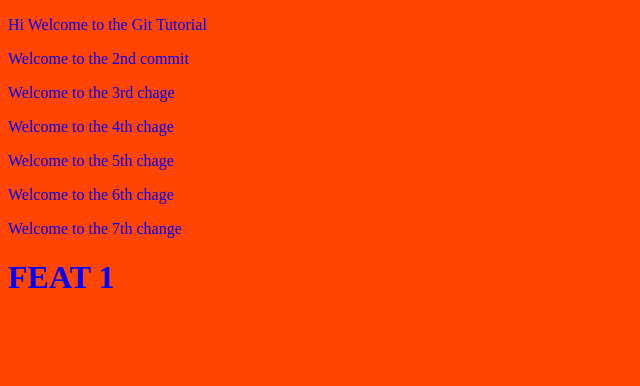
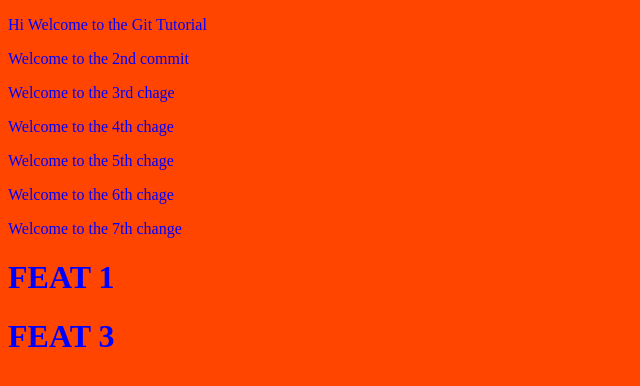
Before and after one commit to bisoyibadri-collab/athena, a plain HTML site: page index.html in a window 1280 px wide. Shown: the whole page, without its empty margins (0-640 px from the left). Drawn offline with Linux system fonts and the light colour scheme.

Commit message:
feat-3 1

```diff
--- a/index.html
+++ b/index.html
@@ -16,6 +16,7 @@
     <p>Welcome to the 7th change</p>
 
     <h1>FEAT 1</h1>
+    <h1>FEAT 3</h1>
 
 </body>
 <style>
```
Also changed, not shown: hello.txt.
